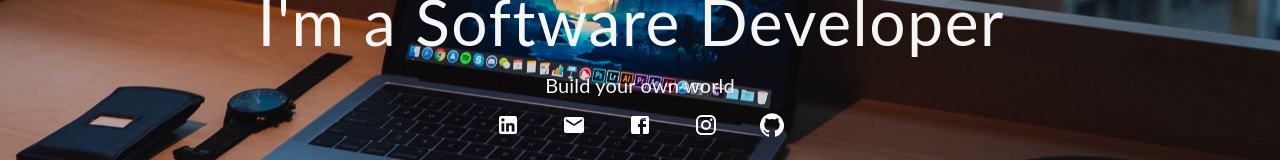
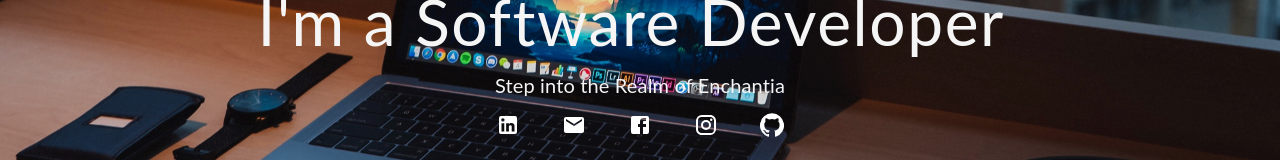
Before and after one commit to harsh6975/My-Protfolio, a React (Create React App) app: page / in a window 1280 px wide. Shown: the part 292-452 px from the top of the page. Built offline with nearby package versions, Linux system fonts and the light colour scheme.

Commit message:
tag line and flake improved

```diff
--- a/src/Component/Hero/Hero.js
+++ b/src/Component/Hero/Hero.js
@@ -15,10 +15,14 @@ function Hero() {
   const handleResize = () => {
     const width = window.innerWidth;
     console.log(width);
-    if (width <= 768) {
+    if (width <= 500) {
+      setFlake(10);
+    } else if (width <= 768) {
       setFlake(50);
     } else if (width <= 1000) {
       setFlake(100);
+    } else if (width <= 1300) {
+      setFlake(150);
     } else {
       setFlake(200);
     }
@@ -47,7 +51,7 @@ function Hero() {
           />
         </div>
         <div className={style.slogan}>
-          <p>Build your own world</p>
+          <p>Step into the Realm of Enchantia</p>
         </div>
         <ul className={style.social_list}>
           <li>
```
